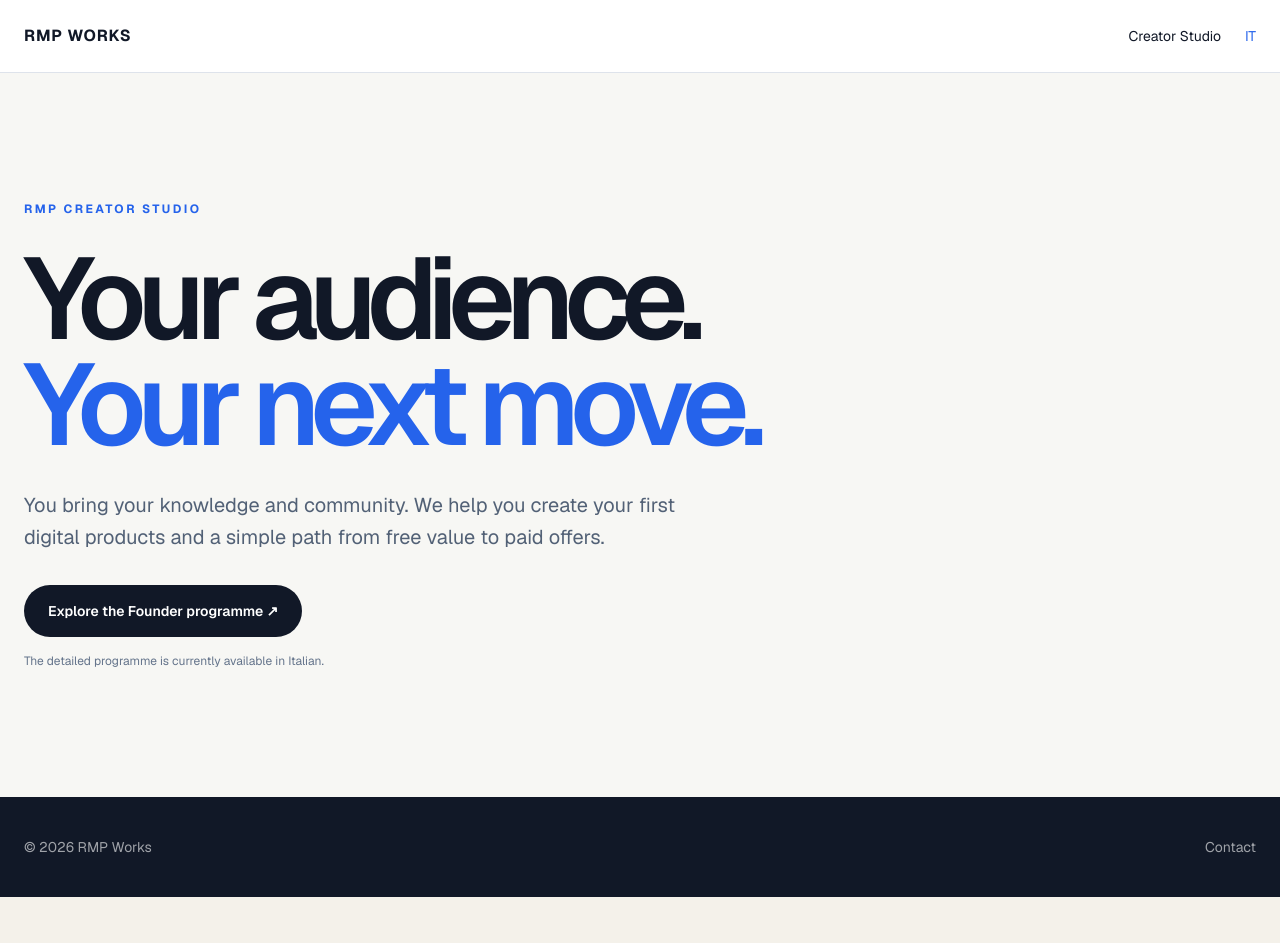
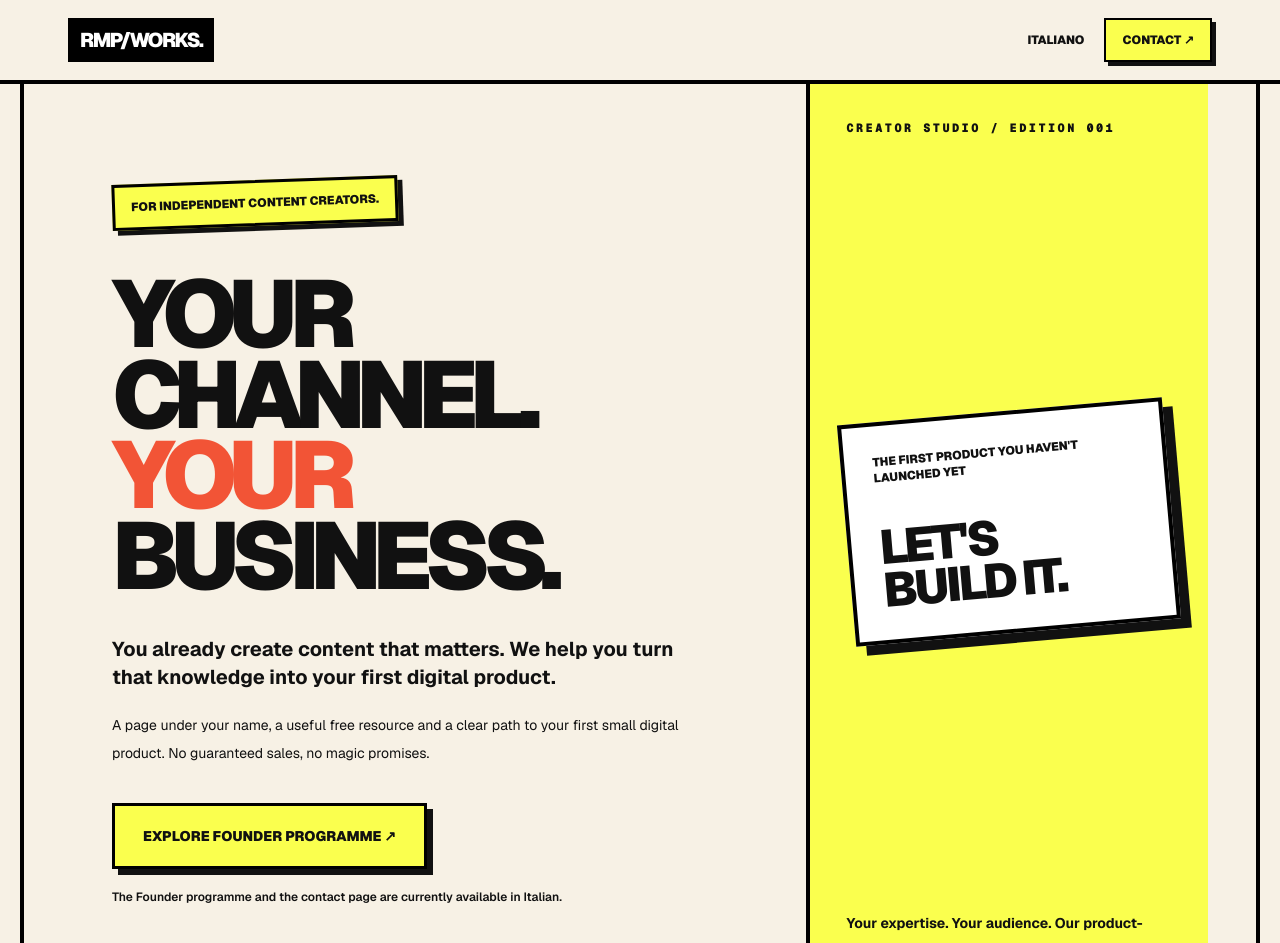
Before and after one commit to MacNaym/rmpworks, a Next.js app: page /en in a window 1280 px wide. Shown: the top 943 px of the page. Before the commit the page ends 897 px from the top, so only its background shows below. Built offline with nearby package versions, Linux system fonts and the light colour scheme.

Commit message:
feat: complete neo-brutalist English page for creator launch

```diff
--- a/app/en/page.tsx
+++ b/app/en/page.tsx
@@ -1,13 +1,32 @@
 import Link from "next/link";
 import type { Metadata } from "next";
-export const metadata: Metadata = {
-  title: "Creator Studio | RMP Works",
-  description: "RMP Works helps independent content creators turn expertise and communities into useful digital products.",
-};
-export default function EnglishHome(){
- return <main className="min-h-screen bg-[#f7f7f4] text-[#111827]">
-  <header className="border-b border-[#dee3eb] bg-white"><div className="mx-auto flex max-w-7xl items-center justify-between px-6 py-6"><Link href="/en" className="font-bold tracking-wider">RMP WORKS</Link><div className="flex items-center gap-6 text-sm"><Link href="/creator-studio">Creator Studio</Link><Link href="/" className="text-[#2563eb]">IT</Link></div></div></header>
-  <section className="mx-auto max-w-7xl px-6 py-24 sm:py-32"><p className="text-xs font-bold uppercase tracking-[.2em] text-[#2563eb]">RMP Creator Studio</p><h1 className="mt-7 max-w-6xl text-[clamp(4rem,9vw,9rem)] font-semibold leading-[.92] tracking-[-.08em]">Your audience.<br/><span className="text-[#2563eb]">Your next move.</span></h1><p className="mt-8 max-w-2xl text-xl leading-8 text-[#526176]">You bring your knowledge and community. We help you create your first digital products and a simple path from free value to paid offers.</p><Link href="/creator-studio" className="mt-8 inline-flex rounded-full bg-[#111827] px-6 py-4 text-sm font-semibold text-white">Explore the Founder programme ↗</Link><p className="mt-4 text-xs text-[#64748b]">The detailed programme is currently available in Italian.</p></section>
-  <footer className="bg-[#111827] px-6 py-10 text-sm text-white/60"><div className="mx-auto flex max-w-7xl justify-between"><span>© 2026 RMP Works</span><Link href="/contact">Contact</Link></div></footer>
+export const metadata: Metadata = { title: "Creator Studio | RMP Works", description: "Turn your creative expertise into useful digital products with RMP Works Creator Studio." };
+const frame = "mx-auto max-w-[1240px] px-5 md:px-12";
+export default function EnglishHome() {
+ return <main className="min-h-screen overflow-hidden bg-[#f7f1e5] text-[#111]">
+   <header className="border-b-[4px] border-black"><div className={frame+" flex min-h-20 flex-wrap items-center justify-between gap-4 py-3"}>
+     <Link href="/" className="bg-black px-3 py-2 text-xl font-black tracking-[-.08em] text-white">RMP/WORKS.</Link>
+     <div className="flex items-center gap-5 text-xs font-black uppercase"><Link href="/" className="underline decoration-[3px] underline-offset-8">Italiano</Link><Link href="/contact" className="border-[2px] border-black bg-[#faff4e] px-4 py-3 shadow-[4px_4px_0_#111]">Contact ↗</Link></div>
+   </div></header>
+   <section className={frame+" grid border-x-[4px] border-b-[4px] border-black lg:grid-cols-[1.3fr_.7fr]"}>
+     <div className="px-5 py-16 sm:px-10 lg:border-r-[4px] lg:border-black lg:py-24">
+       <p className="inline-block -rotate-2 border-[3px] border-black bg-[#faff4e] px-4 py-3 text-xs font-black uppercase shadow-[5px_5px_0_#111]">For independent content creators.</p>
+       <h1 className="mt-12 text-[clamp(3.3rem,7.4vw,8.4rem)] font-black uppercase leading-[.85] tracking-[-.09em]">YOUR<br/>CHANNEL.<br/><span className="text-[#f25436]">YOUR</span><br/>BUSINESS.</h1>
+       <p className="mt-10 max-w-xl text-xl font-bold leading-snug">You already create content that matters. We help you turn that knowledge into your first digital product.</p>
+       <p className="mt-5 max-w-xl text-sm leading-7">A page under your name, a useful free resource and a clear path to your first small digital product. No guaranteed sales, no magic promises.</p>
+       <Link href="/creator-studio" className="mt-9 inline-flex border-[3px] border-black bg-[#faff4e] px-7 py-5 text-sm font-black uppercase shadow-[6px_6px_0_#111]">Explore Founder programme ↗</Link>
+       <p className="mt-5 text-xs font-semibold">The Founder programme and the contact page are currently available in Italian.</p>
+     </div>
+     <aside className="flex flex-col justify-between gap-12 border-t-[4px] border-black bg-[#faff4e] p-9 lg:border-t-0">
+       <p className="font-mono text-xs font-black uppercase tracking-[.2em]">Creator Studio / Edition 001</p>
+       <div className="-rotate-[5deg] border-[4px] border-black bg-white p-7 shadow-[10px_10px_0_#111]"><p className="text-xs font-black uppercase">The first product you haven't launched yet</p><h2 className="mt-10 text-5xl font-black uppercase leading-[.9] tracking-[-.065em]">LET'S<br/>BUILD IT.</h2></div>
+       <p className="text-sm font-bold leading-7">Your expertise. Your audience. Our product-building support.</p>
+     </aside>
+   </section>
+   <section className="bg-[#111] py-20 text-white"><div className={frame}>
+     <p className="font-mono text-xs font-black uppercase tracking-widest text-[#faff4e]">How it works</p><h2 className="mt-5 text-[clamp(3rem,6vw,6rem)] font-black uppercase leading-[.88] tracking-[-.07em]">START SMALL.<br/>BUILD SOMETHING USEFUL.</h2>
+     <div className="mt-10 grid border-[3px] border-white md:grid-cols-3">{[["01","LISTEN","Find the questions your community keeps asking."],["02","MAKE","Build a useful small product with your approval."],["03","LAUNCH","Share one simple path from free value to the product."]].map(([n,t,c],i)=><div key={n} className={"p-7 "+(i<2?"border-b-[3px] border-white md:border-r-[3px] md:border-b-0":"")}><p className="text-[#faff4e]">{n}</p><h3 className="mt-5 text-3xl font-black">{t}</h3><p className="mt-4 text-sm leading-7 text-white/80">{c}</p></div>)}</div>
+   </div></section>
+   <footer className="bg-[#f25436] py-10"><div className={frame+" flex flex-wrap items-center justify-between gap-6"}><p className="text-lg font-black uppercase">RMP / Creator Studio</p><Link href="/contact" className="border-[3px] border-black bg-[#faff4e] px-6 py-4 text-sm font-black uppercase shadow-[5px_5px_0_#111]">Start a conversation ↗</Link></div></footer>
  </main>;
 }
```
